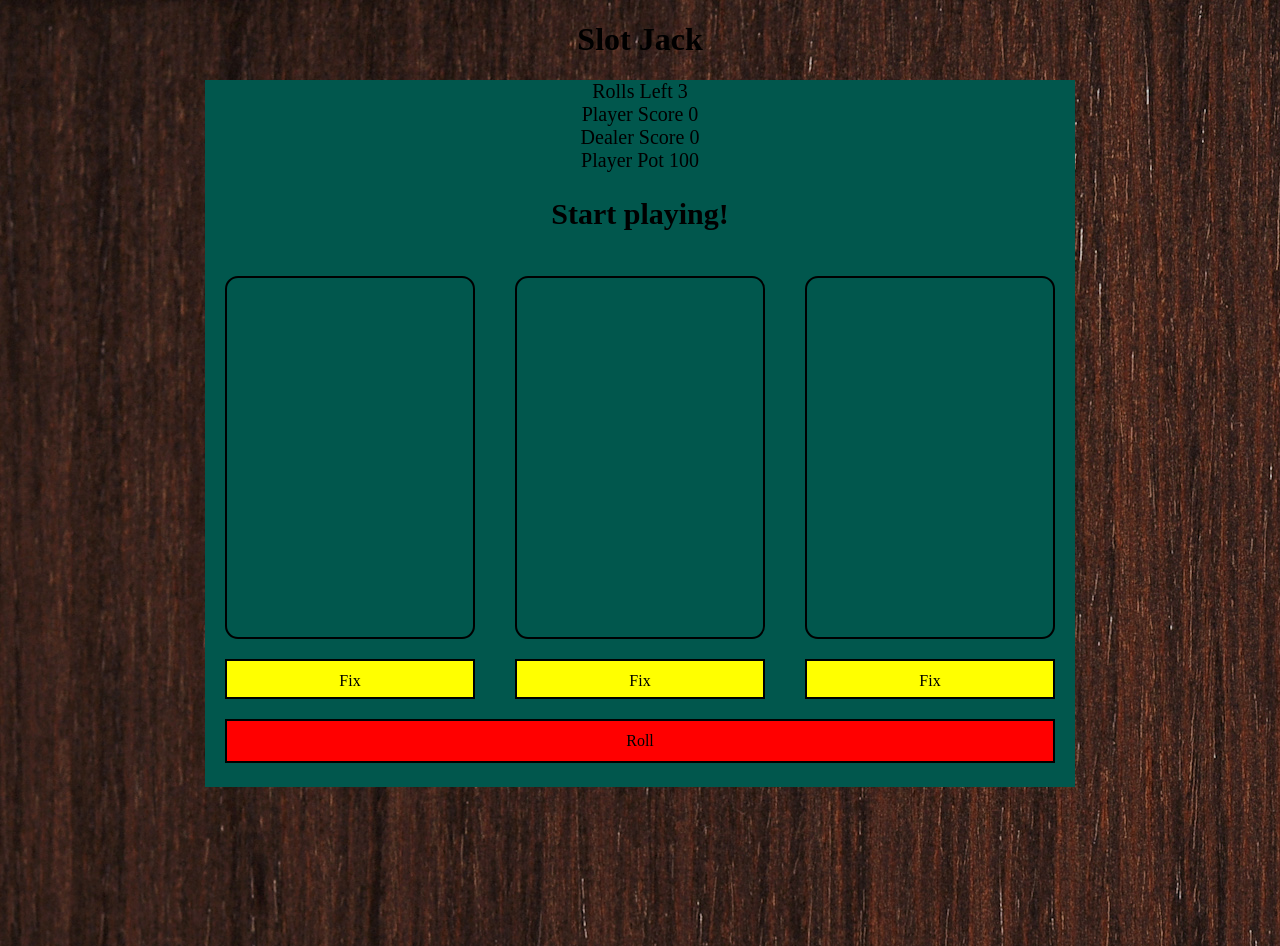
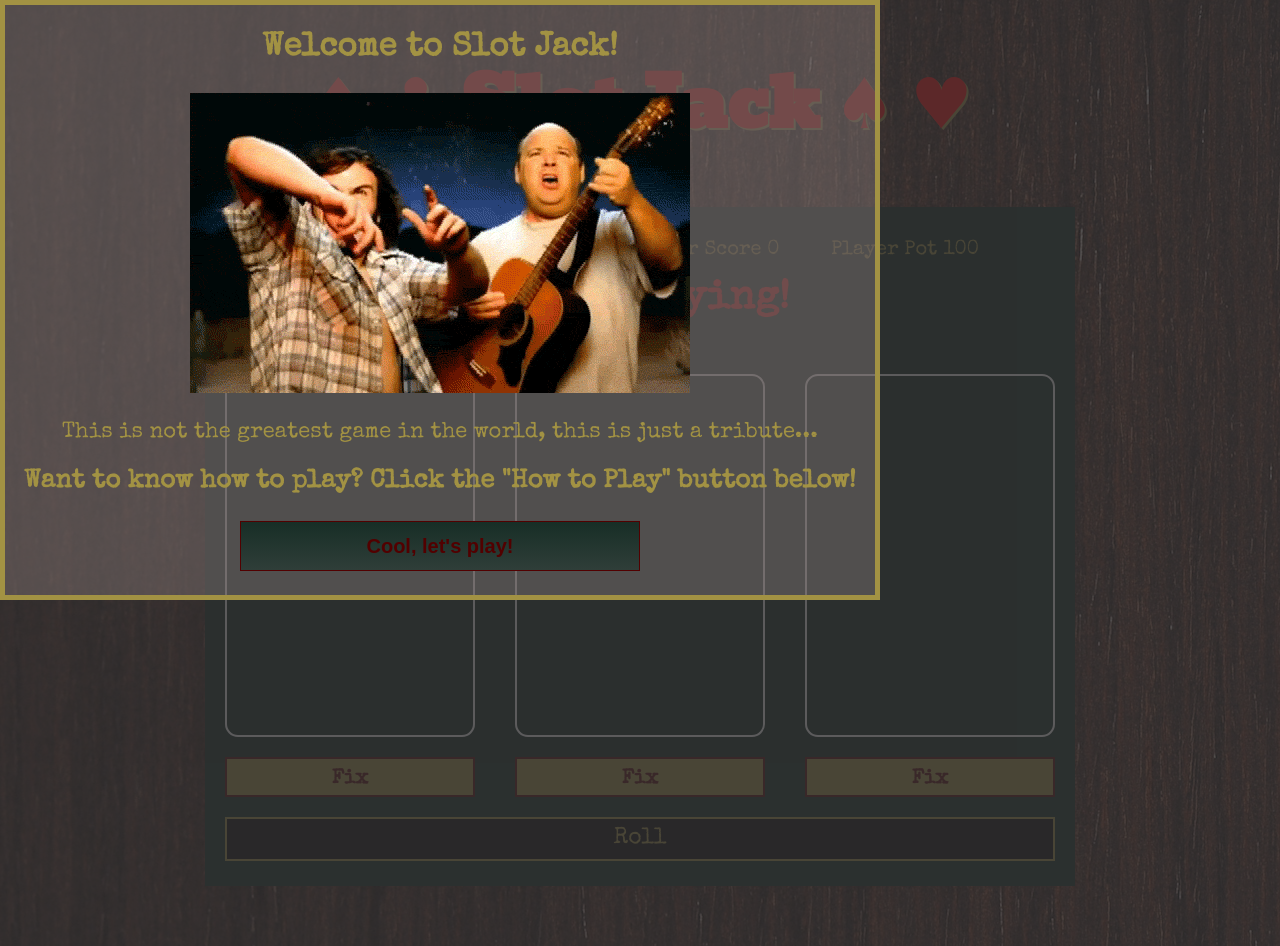
Before and after one commit to danainanou/Slot-Jack, a PHP site: page / in a window 1280 px wide. Run offline with PHP 8.4, Linux system fonts and the light colour scheme; some libraries are stand-ins or nearby versions.

Commit message:
added onload popup

```diff
--- a/css/style.css
+++ b/css/style.css
@@ -2,12 +2,21 @@ body {
   background: url(../images/bg.jpg) #503228;
   text-align: center;
   margin: 0 auto;
+  font-family: 'Special Elite', cursive;
+}
+
+h1 {
+  font-family: 'Bevan', cursive;
+  font-weight: bold;
+  font-size: 70px;
+  color: #FF0000;
+  text-shadow: 2px 2px #A29243;
 }
 
 .container {
   width: 870px;
   margin: 0 auto;
-  background: #01574D;
+  background: #0B261D;
   overflow: hidden;
 }
 
@@ -15,7 +24,7 @@ body {
   background-size: 252px 365px;
   background-position: -2px;
   box-sizing: border-box;
-  border: 2px solid black;
+  border: 2px solid #fff;
   width: 250px;
   height: 363px;
   float: left;
@@ -24,31 +33,108 @@ body {
 }
 
 .fixed {
-  border: 2px solid yellow;
+  border: 4px solid #A29243;
 }
 
 .fix {
   box-sizing: border-box;
-  border: 2px solid black;
+  border: 2px solid #520000;
   width: 250px;
   height: 40px;
   line-height: 40px;
   float: left;
-  background: yellow;
+  background: #A29243;
   margin: 0 20px;
+  color: #520000;
+  font-size: 20px;
+  font-weight: bold;
 }
 
 .roll {
   display: inline-block;
   line-height: 40px;
-  background: red;
+  background: #000;
+  color: #A29243;
   width: 830px;
   box-sizing: border-box;
-  border: 2px solid black;
+  border: 2px solid #A29243;
   margin: 20px;
   overflow: hidden;
+  font-size: 23px;
 }
 
 .controls {
   font-size: 20px;
+  width: 870px;
+  margin: 0 auto;
+  color: #A29243;
 }
+
+.rollsContainer {
+  display: inline;
+  width: 200px;
+  float: left;
+  padding-bottom: 20px;
+}
+
+.playerScoreContainer {
+  display: inline;
+  width: 200px;
+  float: left;
+  padding-bottom: 20px;
+}
+
+.dealerScoreContainer {
+  display: inline;
+  width: 200px;
+  float: left;
+  padding-bottom: 20px;
+}
+
+.pot {
+  display: inline;
+  width: 200px;
+  float: left;
+  padding-bottom: 20px;
+}
+
+.submit {
+  width: 400px;
+  height: 50px;
+  background: linear-gradient(
+      #172E26, #2F3E39
+    );
+  color: #520000;
+  font-size: 20px;
+  font-weight: bold;
+  border: 1px solid #520000;
+}
+
+.submit:hover {
+  color: #727600;
+  border: 1px solid #727600;
+}
+
+.message {
+  color: #EF0F0F;
+  font-weight: bold;
+  font-size: 27px;
+}
+
+#ac-wrapper {
+position: fixed;
+top: 0;
+left: 0;
+width: 100%;
+height: 100%;
+background: rgba(52,50,52,0.8);
+z-index: 1001;
+color: #A29243;
+}
+#popup{
+width: 870px;
+height: 590px;
+background: rgba(170, 151, 149, 0.3);
+border: 5px solid #A29243;
+font-size: 22px;
+}
--- a/index.html
+++ b/index.html
@@ -4,11 +4,22 @@
   <meta charset="utf-8">
   <title>WDI Project One</title>
   <link rel="stylesheet" href="css/style.css">
+  <link href="https://fonts.googleapis.com/css?family=Bevan|Special+Elite" rel="stylesheet">
+
   <script src="https://ajax.googleapis.com/ajax/libs/jquery/3.2.1/jquery.min.js"></script>
   <script type="text/javascript" src="js/app.js"></script>
 </head>
 <body>
-    <h1>Slot Jack</h1>
+  <h1>&diams; &clubs; Slot Jack &spades; &hearts;</h1>
+  <div id="ac-wrapper" style="display:none">
+    <div id="popup">
+      <h2>Welcome to Slot Jack!</h2>
+      <img src="images/td.gif" alt="Tenacious D Gif">
+      <p>This is not the greatest game in the world, this is just a tribute...</p>
+      <h3>Want to know how to play? Click the "How to Play" button below!</h3>
+      <input type="submit" class="submit" value="Cool, let's play!" onclick="PopUp('hide')" />
+    </div>
+  </div>
   <div class="container">
     <div class="controls">
       <div class="rollsContainer">
--- a/js/app.js
+++ b/js/app.js
@@ -32,6 +32,17 @@ function init() {
   $rollButton.on('click', roll);
   $fixButtons.on('click', fix);
 }
+
+function PopUp(hideOrshow) {
+  if (hideOrshow === 'hide') document.getElementById('ac-wrapper').style.display = 'none';
+  else document.getElementById('ac-wrapper').removeAttribute('style');
+}
+window.onload = function() {
+  setTimeout(function() {
+    PopUp('show');
+  }, 1000);
+};
+
 
 function reset() {
   $rollButton.hide();
```
Also changed, not shown: images/Katya.gif (added), images/cn.gif (added), images/lemmy.jpg (added), images/td.gif (added). Lines whose indentation alone changed are shown as unchanged.
